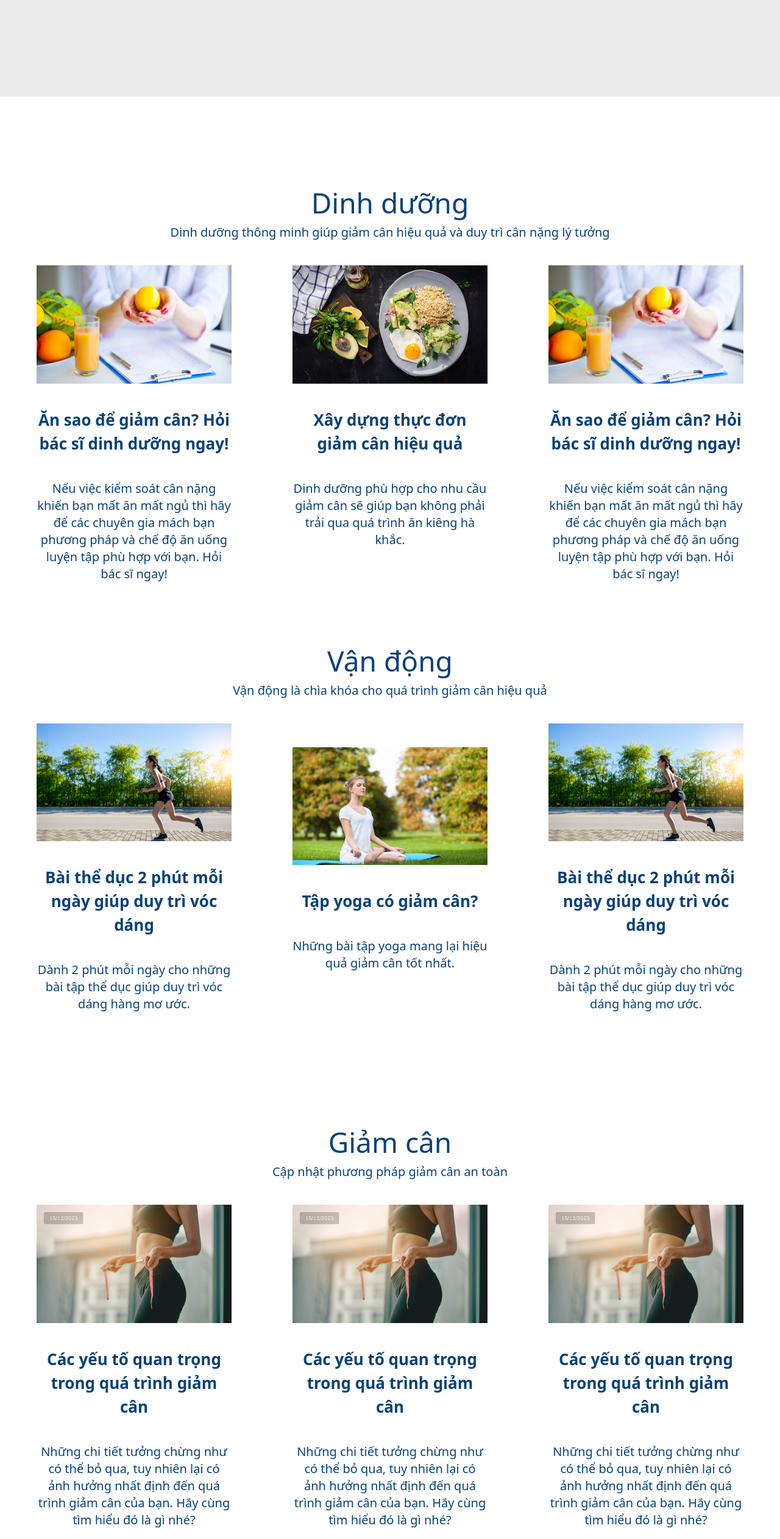
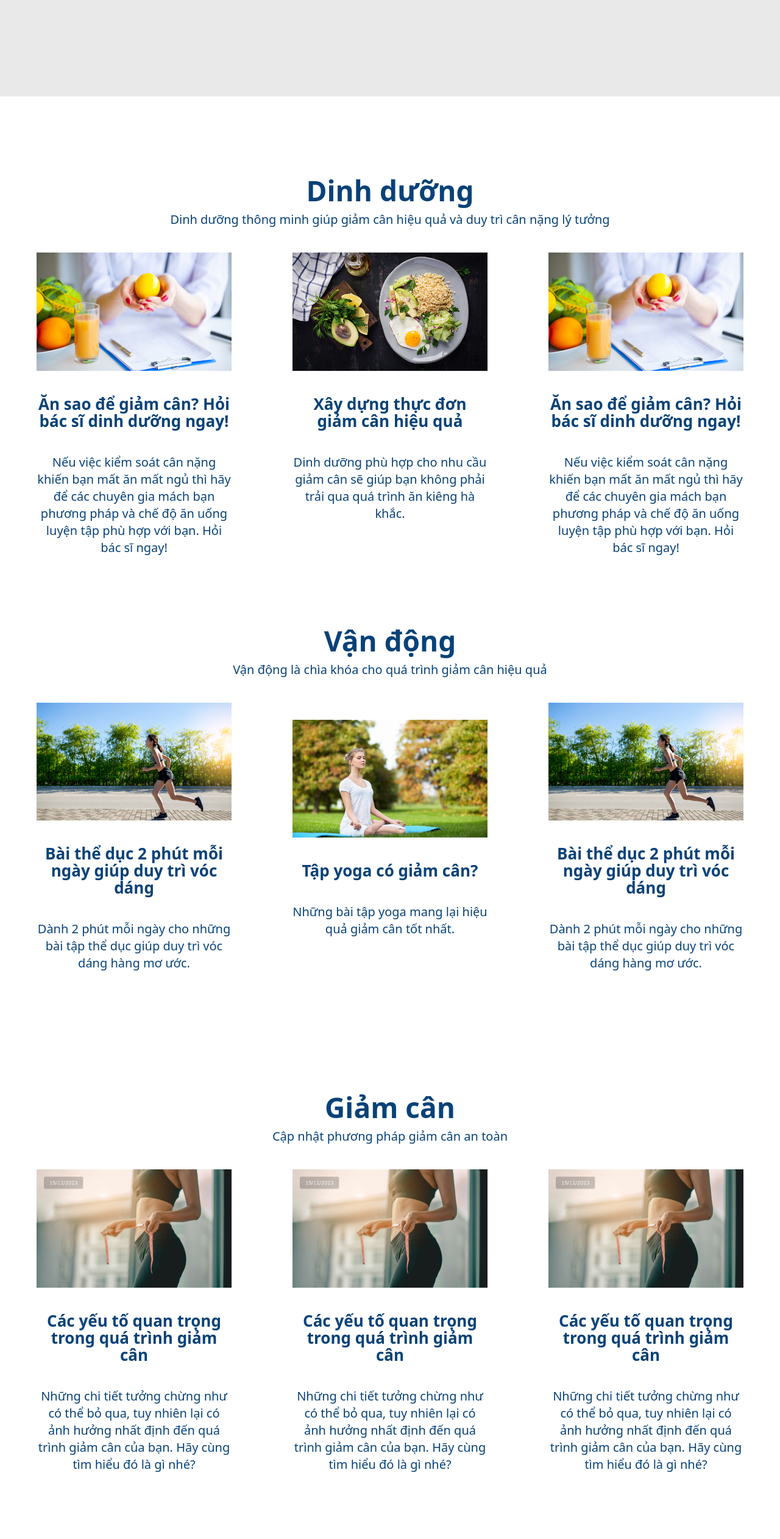
Before and after one commit to nhutnguyen01041997/Odistad_HTML, a website: page src/weight.html in a window 1280 px wide. Shown: the part 629-3152 px from the top of the page at 61% size. Drawn offline with Linux system fonts and the light colour scheme; files whose address does not match are found by name.

Commit message:
update : css

```diff
--- a/src/input.css
+++ b/src/input.css
@@ -1,3 +1,40 @@
 @tailwind base;
 @tailwind components;
 @tailwind utilities;
+
+.text-primary {
+    @apply text-[#084278] text-xl;
+}
+
+.bg-primary {
+    @apply bg-[#084278];
+}
+
+.item-top {
+   @apply h-auto w-full flex gap-10 justify-evenly items-center py-10;
+}
+
+.item-mid {
+    @apply w-1/4 flex flex-col items-center text-center;
+}
+
+@layer base {
+    h1 {
+        @apply text-[64px];
+    }
+    h2 {
+      @apply text-[46px] font-bold;
+    }
+    h3 {
+        @apply text-[36px] font-semibold;
+    }
+    h4 {
+        @apply text-[26px] font-bold;
+    }
+    h5 {
+        @apply text-[20px];
+    }
+    h6 {
+        @apply text-[18px];
+    }
+}
--- a/src/weight.html
+++ b/src/weight.html
@@ -18,38 +18,44 @@
     </div>
 
     <!--DINH DƯỠNG-->
-    <div class="container mx-auto mt-[140px]">
+    <div class="container mx-auto mt-[140px] text-primary">
         <div class="text-center">
+            <div class="">
                 <div>
-                <p class="text-[46px] text-[#084278]">Dinh dưỡng</p>
-                <p class="text-xl text-[#084278]">
+                    <div>
+                        <h2>Dinh dưỡng</h2>
+                        <p class="mt-5">
                             Dinh dưỡng thông minh giúp giảm cân hiệu quả và duy trì cân nặng lý tưởng
                         </p>
                     </div>
-            <div class="h-auto w-full flex gap-10 justify-evenly items-center py-10 ">
-                <div class="w-1/4 flex flex-col items-center text-center">
+                </div>
+                <div class="item-top">
+                    <div class="item-mid">
                         <img class="" src="/tailwindcss2/public/images/eat.png" alt="" />
-                    <p class="my-10 text-[#084278] text-[26px] font-semibold">Ăn sao để giảm cân? Hỏi bác sĩ dinh dưỡng
-                        ngay!</p>
-                    <p class="text-xl text-[#084278] h-[82px]">
-                        Nếu việc kiểm soát cân nặng khiến bạn mất ăn mất ngủ thì hãy để các chuyên gia mách bạn phương
+                        <h4 class="my-10 ">Ăn sao để giảm cân? Hỏi bác sĩ dinh dưỡng
+                            ngay!</h4>
+                        <p class="h-28">
+                            Nếu việc kiểm soát cân nặng khiến bạn mất ăn mất ngủ thì hãy để các chuyên gia mách bạn
+                            phương
                             pháp và chế độ ăn uống luyện tập phù hợp với bạn. Hỏi bác sĩ ngay!
                         </p>
                     </div>
-                <div class="w-1/4 flex flex-col items-center text-center">
+                    <div class="item-mid">
                         <img class="" src="/tailwindcss2/public/images/build-menu.png" alt="" />
-                    <p class="my-10 text-[#084278] text-[26px] font-semibold">Xây dựng thực đơn giảm cân hiệu quả</p>
-                    <p class=" h-[82px] text-xl text-[#084278]">
-                        Dinh dưỡng phù hợp cho nhu cầu giảm cân sẽ giúp bạn không phải trải qua quá trình ăn kiêng hà
+                        <h4 class="my-10 ">Xây dựng thực đơn giảm cân hiệu quả</h4>
+                        <p class=" h-28 ">
+                            Dinh dưỡng phù hợp cho nhu cầu giảm cân sẽ giúp bạn không phải trải qua quá trình ăn kiêng
+                            hà
                             khắc.
                         </p>
                     </div>
-                <div class="w-1/4 flex flex-col items-center text-center">
+                    <div class="item-mid">
                         <img class="" src="/tailwindcss2/public/images/eat.png" alt="" />
-                    <p class="my-10 text-[#084278] text-[26px] font-semibold ">Ăn sao để giảm cân? Hỏi bác sĩ dinh dưỡng
-                        ngay!</p>
-                    <p class=" h-[82px] text-xl text-[#084278]">
-                        Nếu việc kiểm soát cân nặng khiến bạn mất ăn mất ngủ thì hãy để các chuyên gia mách bạn phương
+                        <h4 class="my-10  ">Ăn sao để giảm cân? Hỏi bác sĩ dinh dưỡng
+                            ngay!</h4>
+                        <p class=" h-28 scroll-">
+                            Nếu việc kiểm soát cân nặng khiến bạn mất ăn mất ngủ thì hãy để các chuyên gia mách bạn
+                            phương
                             pháp và chế độ ăn uống luyện tập phù hợp với bạn. Hỏi bác sĩ ngay!
                         </p>
                     </div>
@@ -60,32 +66,34 @@
         <div class="container mx-auto mt-[140px]">
             <div class="text-center">
                 <div>
-                <p class="text-[46px] text-[#084278]">Vận động</p>
-                <p class="text-xl text-[#084278]">
+                    <h2>Vận động</h2>
+                    <p class="mt-5">
                         Vận động là chìa khóa cho quá trình giảm cân hiệu quả
                     </p>
                 </div>
-            <div class=" scroll-smooth focus:scroll-auto h-auto w-full flex gap-10 justify-evenly items-center py-10">
-                <div class="w-1/4 flex flex-col items-center text-center">
+                <div class="h-auto w-full flex gap-10 justify-evenly items-center py-10">
+                    <div class="item-mid">
                         <img class="" src="/tailwindcss2/public/images/2-phut-the-duc.png" alt="" />
-                    <p class="my-10 text-[#084278] text-[26px] font-semibold">Bài thể dục 2 phút mỗi ngày giúp duy trì
-                        vóc dáng </p>
-                    <p class="text-xl text-[#084278] h-[82px]">
+                        <h4 class="my-10 ">Bài thể dục 2 phút mỗi ngày giúp duy
+                            trì
+                            vóc dáng </h4>
+                        <p class="text-xl  h-28">
                             Dành 2 phút mỗi ngày cho những bài tập thể dục giúp duy trì vóc dáng hàng mơ ước.
                         </p>
                     </div>
-                <div class="w-1/4 flex flex-col items-center text-center">
+                    <div class="item-mid">
                         <img class="" src="/tailwindcss2/public/images/yoga.png" alt="" />
-                    <p class="my-10 text-[#084278] text-[26px] font-semibold">Tập yoga có giảm cân?</p>
-                    <p class=" h-[82px] text-xl text-[#084278]">
+                        <h4 class="my-10  ">Tập yoga có giảm cân?</h4>
+                        <p class=" h-28 ">
                             Những bài tập yoga mang lại hiệu quả giảm cân tốt nhất.
                         </p>
                     </div>
-                <div class="w-1/4 flex flex-col items-center text-center">
+                    <div class="item-mid">
                         <img class="" src="/tailwindcss2/public/images/2-phut-the-duc.png" alt="" />
-                    <p class="my-10 text-[#084278] text-[26px] font-semibold ">Bài thể dục 2 phút mỗi ngày giúp duy trì
-                        vóc dáng </p>
-                    <p class=" h-[82px] text-xl text-[#084278]">
+                        <h4 class="my-10   ">Bài thể dục 2 phút mỗi ngày giúp duy
+                            trì
+                            vóc dáng </h4>
+                        <p class=" h-28">
                             Dành 2 phút mỗi ngày cho những bài tập thể dục giúp duy trì vóc dáng hàng mơ ước.
                         </p>
                     </div>
@@ -97,36 +105,41 @@
         <div class="container mx-auto mt-[140px]">
             <div class="text-center">
                 <div>
-                <p class="text-[46px] text-[#084278]">Giảm cân</p>
-                <p class="text-xl text-[#084278]">
+                    <h2>Giảm cân</h2>
+                    <p class="mt-5">
                         Cập nhật phương pháp giảm cân an toàn
                     </p>
                 </div>
-            <div class=" scroll-smooth focus:scroll-auto h-auto w-full flex gap-10 justify-evenly items-center py-10">
-                <div class="w-1/4 flex flex-col items-center text-center">
+                <div class="h-auto w-full flex gap-10 justify-evenly items-center py-10">
+                    <div class="item-mid">
                         <img class="" src="/tailwindcss2/public/images/giam-can.png" alt="" />
-                    <p class="my-10 text-[#084278] text-[26px] font-semibold">Các yếu tố quan trọng trong quá trình giảm
-                        cân</p>
-                    <p class="text-xl text-[#084278] h-[82px]">
-                        Những chi tiết tưởng chừng như có thể bỏ qua, tuy nhiên lại có ảnh hưởng nhất định đến quá trình
+                        <h4 class="my-10 ">Các yếu tố quan trọng trong quá trình
+                            giảm
+                            cân</h4>
+                        <p class=" h-28">
+                            Những chi tiết tưởng chừng như có thể bỏ qua, tuy nhiên lại có ảnh hưởng nhất định đến quá
+                            trình
                             giảm cân của bạn. Hãy cùng tìm hiểu đó là gì nhé?
                         </p>
                     </div>
-                <div class="w-1/4 flex flex-col items-center text-center">
+                    <div class="item-mid">
                         <img class="" src="/tailwindcss2/public/images/giam-can.png" alt="" />
-                    <p class="my-10 text-[#084278] text-[26px] font-semibold">Các yếu tố quan trọng trong quá trình giảm
-                        cân</p>
-                    <p class=" h-[82px] text-xl text-[#084278]">
-                        Những chi tiết tưởng chừng như có thể bỏ qua, tuy nhiên lại có ảnh hưởng nhất định đến quá trình
+                        <h4 class="my-10 ">Các yếu tố quan trọng trong quá trình
+                            giảm
+                            cân</h4>
+                        <p class=" h-28 ">
+                            Những chi tiết tưởng chừng như có thể bỏ qua, tuy nhiên lại có ảnh hưởng nhất định đến quá
+                            trình
                             giảm cân của bạn. Hãy cùng tìm hiểu đó là gì nhé?
                         </p>
                     </div>
-                <div class="w-1/4 flex flex-col items-center text-center">
+                    <div class="item-mid">
                         <img class="" src="/tailwindcss2/public/images/giam-can.png" alt="" />
-                    <p class="my-10 text-[#084278] text-[26px] font-semibold ">Các yếu tố quan trọng trong quá trình
-                        giảm cân</p>
-                    <p class=" h-[82px] text-xl text-[#084278]">
-                        Những chi tiết tưởng chừng như có thể bỏ qua, tuy nhiên lại có ảnh hưởng nhất định đến quá trình
+                        <h4 class="my-10  ">Các yếu tố quan trọng trong quá trình
+                            giảm cân</h4>
+                        <p class=" h-28 ">
+                            Những chi tiết tưởng chừng như có thể bỏ qua, tuy nhiên lại có ảnh hưởng nhất định đến quá
+                            trình
                             giảm cân của bạn. Hãy cùng tìm hiểu đó là gì nhé?
                         </p>
                     </div>
@@ -146,11 +159,12 @@
                     </div>
                     <div class="text-center absolute w-1/2 right-0 top-0 py-36 px-14">
                         <p class="text-[#8F278A] text-6xl">Banner cẩm nang</p>
-                    <p class="text-xl mt-4 text-[#084278]">Lorem ipsum dolor sit amet consectetur. Massa donec neque
+                        <p class=" mt-4 ">Lorem ipsum dolor sit amet consectetur. Massa donec neque
                             quis mauris
                             consequat
                             magna. Lacinia
-                        elit egestas felis odio quisque risus. Convallis amet sed consectetur congue tincidunt ornare
+                            elit egestas felis odio quisque risus. Convallis amet sed consectetur congue tincidunt
+                            ornare
                             mauris. Aliquet mi massa molestie mattis elementum aliquam pretium placerat.</p>
                         <button class="border border-[#8F278A] bg-[#8F278A] text-white px-5 py-2 rounded-full mt-10">
                             Đăng ký nhận cẩm nang
--- a/tailwind.config.js
+++ b/tailwind.config.js
@@ -2,12 +2,7 @@
 module.exports = {
   content: ["./src/**/*.{html,js}"],
   theme: {
-    extend: {
-      backgroundImage: {
-        about: "url('/tailwindcss2/public/images/Hinh-san-pham-1.png')",
-        "footer-texture": "url('/img/footer-texture.png')",
-      },
-    },
+    extend: {},
   },
   plugins: [],
 };
```
Also changed, not shown: src/profiles.html (+40 -40 lines), dist/output.css. Lines whose indentation alone changed are shown as unchanged.
